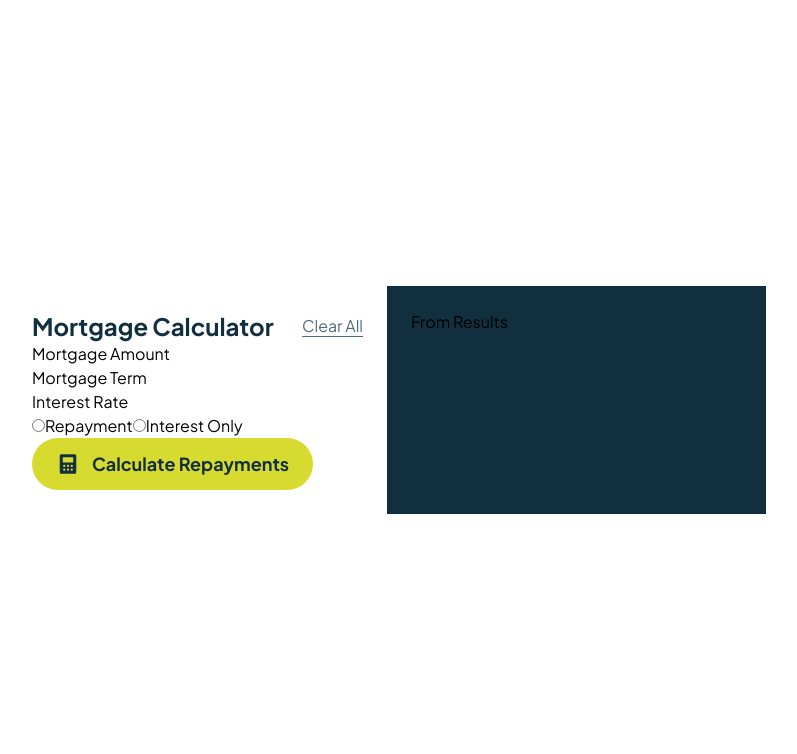
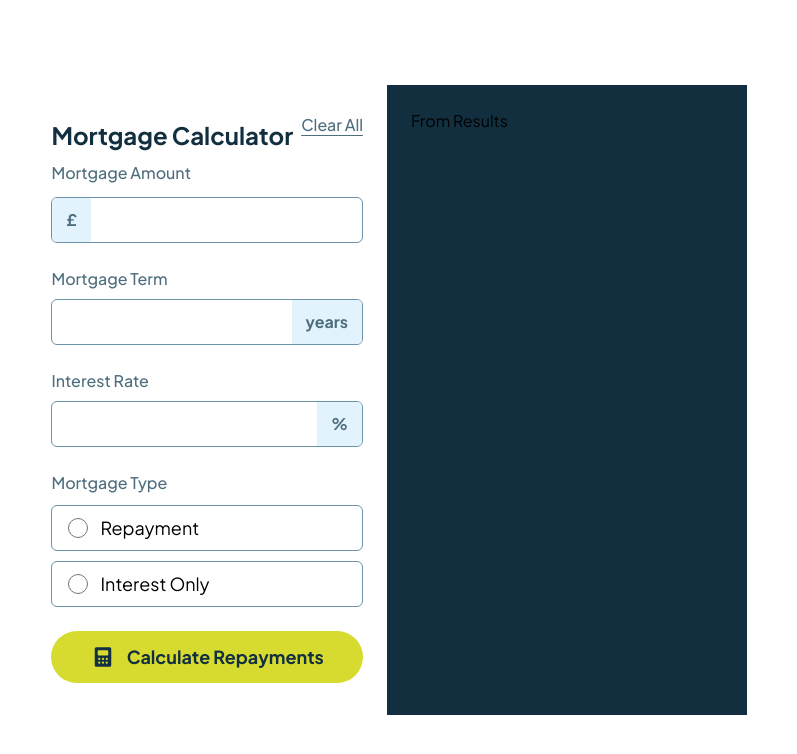
Before and after one commit to tOnski86/react-mortgage-calculator, a React (Vite) app: page / in a window 1280 px wide. Shown: the top 754 px of the page, without its empty margins (253-1050 px from the left). Built offline with nearby package versions, Linux system fonts and the light colour scheme.

Commit message:
Add form styling

```diff
--- a/src/components/Button.jsx
+++ b/src/components/Button.jsx
@@ -1,10 +1,13 @@
 /* eslint-disable react/prop-types */
-function Button({ onClick, type, children, icon }) {
+function Button({ onClick, type, children, icon, className }) {
   return (
     <div>
-      <button onClick={onClick} className={customButton[type]}>
+      <button
+        onClick={onClick}
+        className={`${customButton[type]} ${className}`}
+      >
         {icon ? (
-          <div className='flex items-center justify-center gap-3'>
+          <div className='flex items-center justify-center font-0 gap-3'>
             <img src={icon} />
             <span>{children}</span>
           </div>
@@ -17,9 +20,9 @@ function Button({ onClick, type, children, icon }) {
 }
 
 const customButton = {
-  pill: 'bg-yellow py-3 px-6 text-slate-900 font-bold text-lg rounded-full hover:bg-yellow/50 transition-all hover:scale-105 active:scale-95 outline-none focus:ring focus:ring-yellow/50',
+  pill: 'bg-yellow py-3 px-6 text-slate-900 font-bold text-lg rounded-full hover:bg-yellow/50 transition-all outline-none w-full',
 
-  text: 'text-slate-700 hover:text-slate-900 transition-all underline underline-offset-4 focus:text-slate-900 outline-none active:scale-95',
+  text: 'text-slate-700 hover:text-slate-900 font-medium transition-all underline underline-offset-4 focus:text-slate-900 outline-none active:scale-95',
 };
 
 export default Button;
--- a/src/components/Calculator.jsx
+++ b/src/components/Calculator.jsx
@@ -8,7 +8,9 @@ function Calculator() {
         <h2 className='text-slate-900 text-2xl font-bold mb-1 sm:mb-0'>
           Mortgage Calculator
         </h2>
-        <Button type='text'>Clear All</Button>
+        <Button type='text' className='mt-1 mb-6'>
+          Clear All
+        </Button>
       </div>
       <Form />
     </div>
--- a/src/components/Form.jsx
+++ b/src/components/Form.jsx
@@ -5,31 +5,98 @@ import iconCalculator from '/icon-calculator.svg';
 function Form() {
   return (
     <div>
-      <form action='#'>
-        <div>
-          <label htmlFor='#'>Mortgage Amount</label>
-          <input type='text' name='' id='' />
+      <form action='#' formNoValidate>
+        <div className='grid grid-cols-1 gap-6'>
+          {/* mortgage amount */}
+          <div className='flex flex-col gap-3'>
+            <label htmlFor='#' className='text-slate-700 font-medium'>
+              Mortgage Amount
+            </label>
+
+            <div className='relative overflow-hidden'>
+              <input
+                type='text'
+                className='peer pl-14 w-full border border-slate-500 px-4 py-2 rounded-md hover:cursor-pointer transition-colors hover:border-slate-900 focus:border-yellow focus-visible:outline-none font-bold text-slate-900 text-lg selection:bg-slate-700 selection:text-white'
+              />
+              <span className='absolute bg-slate-100 top-1/2 -translate-y-1/2 left-[1px] p-[14px] leading-none rounded-tl-[5px] rounded-bl-[5px] box-content font-bold text-slate-700 peer-focus:bg-yellow transition-colors'>
+                £
+              </span>
+            </div>
           </div>
 
-        <div>
-          <label htmlFor='#'>Mortgage Term</label>
-          <input type='text' name='' id='' />
+          {/* mortgage term */}
+          <div className='flex flex-col gap-2'>
+            <label htmlFor='#' className='text-slate-700 font-medium'>
+              Mortgage Term
+            </label>
+
+            <div className='relative overflow-hidden'>
+              <input
+                type='text'
+                className='peer pl-4 w-full border border-slate-500 px-4 py-2 rounded-md hover:cursor-pointer transition-colors hover:border-slate-900 focus:border-yellow focus-visible:outline-none font-bold text-slate-900 text-lg selection:bg-slate-700 selection:text-white'
+              />
+              <span className='absolute bg-slate-100 top-1/2 -translate-y-1/2 right-[1px] p-[14px] leading-none rounded-tr-[5px] rounded-br-[5px] box-content font-bold text-slate-700 peer-focus:bg-yellow transition-colors'>
+                years
+              </span>
+            </div>
           </div>
 
-        <div>
-          <label htmlFor='#'>Interest Rate</label>
-          <input type='text' name='' id='' />
+          {/* interest only */}
+          <div className='flex flex-col gap-2'>
+            <label htmlFor='#' className='text-slate-700 font-medium'>
+              Interest Rate
+            </label>
+
+            <div className='relative overflow-hidden'>
+              <input
+                type='text'
+                className='peer pl-4 w-full border border-slate-500 px-4 py-2 rounded-md hover:cursor-pointer transition-colors hover:border-slate-900 focus:border-yellow focus-visible:outline-none font-bold text-slate-900 text-lg selection:bg-slate-700 selection:text-white'
+              />
+              <span className='absolute bg-slate-100 top-1/2 -translate-y-1/2 right-[1px] p-[14px] leading-none rounded-tr-[5px] rounded-br-[5px] box-content font-bold text-slate-700 peer-focus:bg-yellow transition-colors'>
+                %
+              </span>
+            </div>
           </div>
 
-        <div>
-          <input type='radio' name='mortgageType' value='repayment' />
-          <label htmlFor='#'>Repayment</label>
-
-          <input type='radio' name='mortgageType' value='interestOnly' />
-          <label htmlFor='#'>Interest Only</label>
+          {/* mortgage type */}
+          <div className='flex flex-col gap-2.5'>
+            <label className='text-slate-700 font-medium'>Mortgage Type</label>
+            <div className='px-4 py-2 w-full border border-slate-500 rounded-md text-lg flex gap-4 relative hover:border-yellow transition-colors'>
+              <input
+                type='radio'
+                name='mortgageType'
+                value='repayment'
+                id='repayment'
+                className='absolute top-1/2 -translate-y-1/2 h-5 w-5'
+              />
+              <label
+                htmlFor='repayment'
+                className='w-full hover:cursor-pointer px-8'
+              >
+                Repayment
+              </label>
             </div>
 
-        <Button type='pill' icon={iconCalculator}>
+            <div className='px-4 py-2 w-full border border-slate-500 rounded-md text-lg flex gap-4 relative hover:border-yellow transition-colors [&>input:checked]:bg-yellow'>
+              <input
+                type='radio'
+                name='mortgageType'
+                value='interestOnly'
+                id='interestOnly'
+                className='absolute top-1/2 -translate-y-1/2 h-5 w-5'
+              />
+              <label
+                htmlFor='interestOnly'
+                className='w-full hover:cursor-pointer px-8'
+              >
+                Interest Only
+              </label>
+            </div>
+          </div>
+        </div>
+
+        {/* submit */}
+        <Button type='pill' icon={iconCalculator} className='mt-6 mb-2'>
           Calculate Repayments
         </Button>
       </form>
@@ -38,3 +105,26 @@ function Form() {
 }
 
 export default Form;
+
+{
+  /* <div className='flex flex-col gap-2'>
+<label htmlFor='#' className='text-slate-700 font-medium'>
+  Mortgage Amount
+</label>
+<div className='relative overflow-hidden flex'>
+  <span className='pointer-events-none absolute font-bold text-slate-700 bg-slate-100 p-4 inset-y-0 left-0 flex items-center'>
+    £
+  </span>
+
+  <input
+    type='text'
+    name=''
+    id=''
+    className='pl-14 transition-colors rounded-md hover:cursor-pointer border-slate-500 focus:border-yellow focus:ring-0 hover:border-slate-900 w-full font-bold text-slate-900 text-lg'
+  />
+</div>
+</div> */
+}
+{
+  /* <span className=' h-4 w-4 border border-slate-500 rounded-full inline-block absolute top-1/2 -translate-y-1/2 left-0 after:absolute after:block after:h-2.5 after:w-2.5 after:rounded-full after:top-1/2 after:-translate-y-1/2 after:-translate-x-1/2 after:left-1/2 after:bg-slate-500 after:transition-opacity after:opacity-0'></span> */
+}
```
Lines whose indentation alone changed are shown as unchanged.
